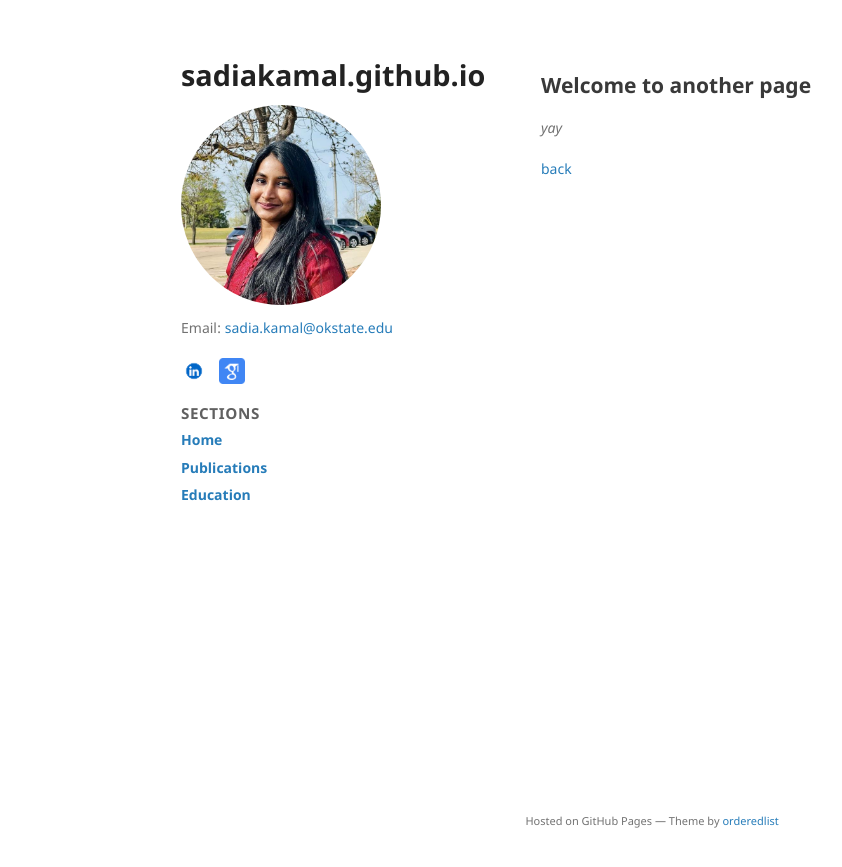
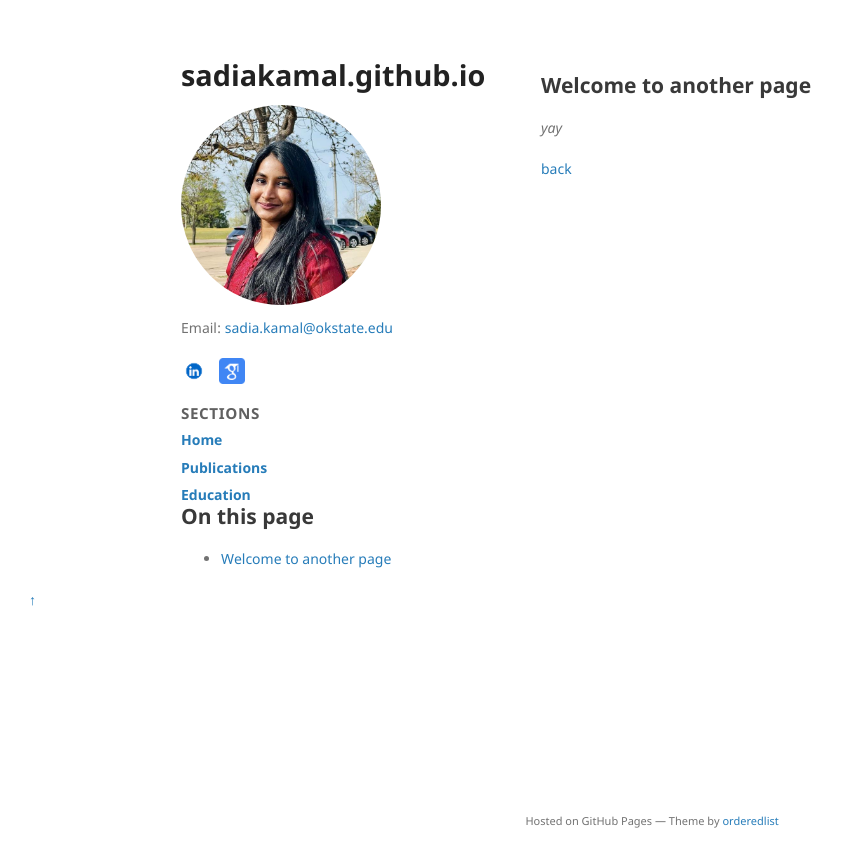
Before and after one commit to sadiakamal/sadiakamal.github.io, a Jekyll site: the page built from another-page.md, in a window 1280 px wide. Shown: the top 867 px of the page, without its empty margins (29-871 px from the left). Built offline with Jekyll 4.4.1, drawn with Linux system fonts in a browser that asks for light colours; the repository's description, which GitHub fills in, is left out; our own code applies the rules of GitHub Pages for plain Markdown files.

Commit message:
Update default.html

```diff
--- a/_layouts/default.html
+++ b/_layouts/default.html
@@ -8,47 +8,11 @@
     {% seo %}
     <link rel="stylesheet" href="{{ "/assets/css/style.css?v=" | append: site.github.build_revision | relative_url }}">
     {% include head-custom.html %}
-
-    <style>
-      /* Local tweaks specific to this layout (kept minimal). */
-      .name {
-        margin: 0 0 0.75rem 0;
-        font-size: 1.8rem;
-        line-height: 1.2;
-      }
-      .name a { text-decoration: none; }
-      .profile-pic {
-        width: 200px; height: 200px;
-        border-radius: 50%;
-        object-fit: cover;
-        display: block;
-        margin-bottom: 0.75rem;
-      }
-      .side-nav h2 {
-        font-size: 0.95rem;
-        text-transform: uppercase;
-        letter-spacing: 0.04em;
-        opacity: 0.8;
-        margin: 1rem 0 0.5rem;
-      }
-      .side-nav ul {
-        list-style: none;
-        padding: 0; margin: 0;
-        display: grid; gap: 0.4rem;
-      }
-      .side-nav a { text-decoration: none; font-weight: 600; }
-      .contact-icons { display: flex; gap: 12px; align-items: center; margin-top: 6px; }
-      .contact-icons img { width: 26px; height: 26px; }
-      footer { margin-top: 32px; }
-      @media (max-width: 768px) {
-        .sidebar { position: static; top: auto; }
-      }
-    </style>
   </head>
 
   <body>
     <div class="wrapper layout">
-      <!-- LEFT: Sidebar (1/3) -->
+      <!-- ============== SIDEBAR (1/3) ============== -->
       <aside class="sidebar" role="complementary" aria-label="Sidebar">
         <!-- Name ABOVE the image -->
         <h1 class="name">
@@ -57,7 +21,7 @@
           </a>
         </h1>
 
-        <!-- Image -->
+        <!-- Profile image -->
         <img
           src="{{ '/assets/img/SK.jpeg' | relative_url }}"
           alt="Profile photo"
@@ -77,26 +41,61 @@
           </div>
         </div>
 
-        <!-- Vertical sidebar nav -->
-        <nav class="side-nav" aria-label="Sections">
+        <!-- SITE SECTIONS (pages) -->
+        <nav class="side-nav" aria-label="Site sections">
           <h2>Sections</h2>
           <ul>
-            <!-- Hard-coded primary pages -->
-            <li><a href="{{ "/" | absolute_url }}">Home</a></li>
-            <li><a href="{{ "/publications" | relative_url }}">Publications</a></li>
-            <li><a href="{{ "/education" | relative_url }}">Education</a></li>
+            {% assign here = page.url | relative_url %}
 
-            <!-- Optional auto-nav: any page with `nav: true` in its front matter -->
+            {% assign home_url = "/" | relative_url %}
+            <li>
+              <a href="{{ home_url }}"
+                 {% if here == home_url %}aria-current="page" class="is-active"{% endif %}>
+                Home
+              </a>
+            </li>
+
+            {% assign pubs_url = "/publications" | relative_url %}
+            <li>
+              <a href="{{ pubs_url }}"
+                 {% if here == pubs_url or here == pubs_url | append: "/" %}aria-current="page" class="is-active"{% endif %}>
+                Publications
+              </a>
+            </li>
+
+            {% assign edu_url = "/education" | relative_url %}
+            <li>
+              <a href="{{ edu_url }}"
+                 {% if here == edu_url or here == edu_url | append: "/" %}aria-current="page" class="is-active"{% endif %}>
+                Education
+              </a>
+            </li>
+
+            <!-- Optional: any page with `nav: true` in front matter -->
             {% for p in site.pages %}
               {% if p.nav and p.title %}
-                <li><a href="{{ p.url | relative_url }}">{{ p.title }}</a></li>
+                {% assign p_url = p.url | relative_url %}
+                <li>
+                  <a href="{{ p_url }}"
+                     {% if here == p_url or here == p_url | append: "/" %}aria-current="page" class="is-active"{% endif %}>
+                    {{ p.title }}
+                  </a>
+                </li>
               {% endif %}
             {% endfor %}
           </ul>
         </nav>
+
+        <!-- ON THIS PAGE (auto-built from H2/H3 in content) -->
+        <nav class="page-toc" aria-label="On this page">
+          <h2>On this page</h2>
+          <ul id="page-toc-list">
+            <!-- Filled by JS from headings in main content -->
+          </ul>
+        </nav>
       </aside>
 
-      <!-- RIGHT: Main content (2/3) -->
+      <!-- ============== MAIN (2/3) ============== -->
       <main class="main" role="main">
         {% if site.logo %}
           <img src="{{ site.logo | relative_url }}" alt="Logo" />
@@ -120,7 +119,7 @@
           </ul>
         {% endif %}
 
-        <section>
+        <section id="content-root">
           {{ content }}
         </section>
 
@@ -137,6 +136,67 @@
       </main>
     </div>
 
-    <script src="{{ "/assets/js/scale.fix.js" | relative_url }}"></script>
+    <!-- Back to Top -->
+    <a href="#top" class="back-to-top" aria-label="Back to top">↑</a>
+
+    <!-- ===== Scroll helpers (TOC builder + scrollspy + back-to-top) ===== -->
+    <script>
+      (function () {
+        // Ensure the page has a top anchor
+        if (!document.getElementById('top')) {
+          const topAnchor = document.createElement('div');
+          topAnchor.id = 'top';
+          document.body.prepend(topAnchor);
+        }
+
+        // Build TOC from h2/h3 inside #content-root
+        const content = document.getElementById('content-root');
+        const tocList = document.getElementById('page-toc-list');
+        if (content && tocList) {
+          const headings = content.querySelectorAll('h2, h3');
+          const slugify = s => s.toLowerCase()
+            .replace(/[^a-z0-9\s-]/g, '')
+            .trim()
+            .replace(/\s+/g, '-');
+
+          headings.forEach(h => {
+            if (!h.id) h.id = slugify(h.textContent);
+            const li = document.createElement('li');
+            li.className = h.tagName.toLowerCase(); // for indent styling
+            const a = document.createElement('a');
+            a.href = `#${h.id}`;
+            a.textContent = h.textContent;
+            li.appendChild(a);
+            tocList.appendChild(li);
+          });
+
+          // Scrollspy: highlight current section link
+          const links = Array.from(tocList.querySelectorAll('a'));
+          const map = new Map(links.map(a => [a.getAttribute('href').slice(1), a]));
+          const observer = new IntersectionObserver((entries) => {
+            entries.forEach(entry => {
+              const id = entry.target.id;
+              const link = map.get(id);
+              if (!link) return;
+              if (entry.isIntersecting) {
+                links.forEach(l => l.classList.remove('is-active'));
+                link.classList.add('is-active');
+              }
+            });
+          }, { rootMargin: '0px 0px -70% 0px', threshold: 0.1 });
+
+          headings.forEach(h => observer.observe(h));
+        }
+
+        // Back-to-top visibility toggle
+        const btt = document.querySelector('.back-to-top');
+        const showBTT = () => {
+          if (window.scrollY > 300) btt.classList.add('show');
+          else btt.classList.remove('show');
+        };
+        window.addEventListener('scroll', showBTT);
+        showBTT();
+      })();
+    </script>
   </body>
 </html>
```
